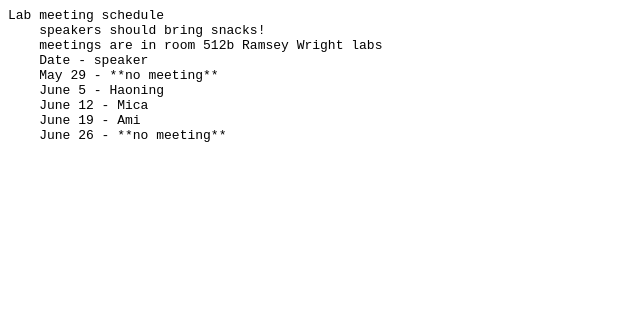
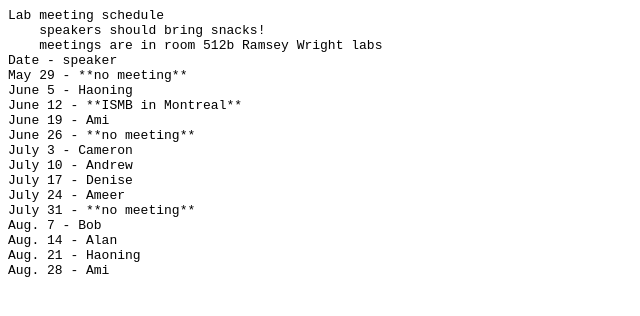
Before and after one commit to alanmoses/moseslab.github.io, a plain HTML site: page lab-meeting.html in a window 1280 px wide. Shown: the whole page, without its empty margins (0-640 px from the left). Drawn offline with Linux system fonts and the light colour scheme.

Commit message:
Update lab-meeting.html

```diff
--- a/lab-meeting.html
+++ b/lab-meeting.html
@@ -4,12 +4,20 @@
 Lab meeting schedule
     speakers should bring snacks!
     meetings are in room 512b Ramsey Wright labs
-    Date - speaker
-    May 29 - **no meeting**
-    June 5 - Haoning
-    June 12 - Mica
-    June 19 - Ami
-    June 26 - **no meeting**
-
+Date - speaker
+May 29 - **no meeting**
+June 5 - Haoning
+June 12 - **ISMB in Montreal**
+June 19 - Ami
+June 26 - **no meeting**
+July 3 - Cameron
+July 10 - Andrew
+July 17 - Denise
+July 24 - Ameer
+July 31 - **no meeting**
+Aug. 7 - Bob
+Aug. 14 - Alan
+Aug. 21 - Haoning
+Aug. 28 - Ami
 </pre>
 </html>
```
